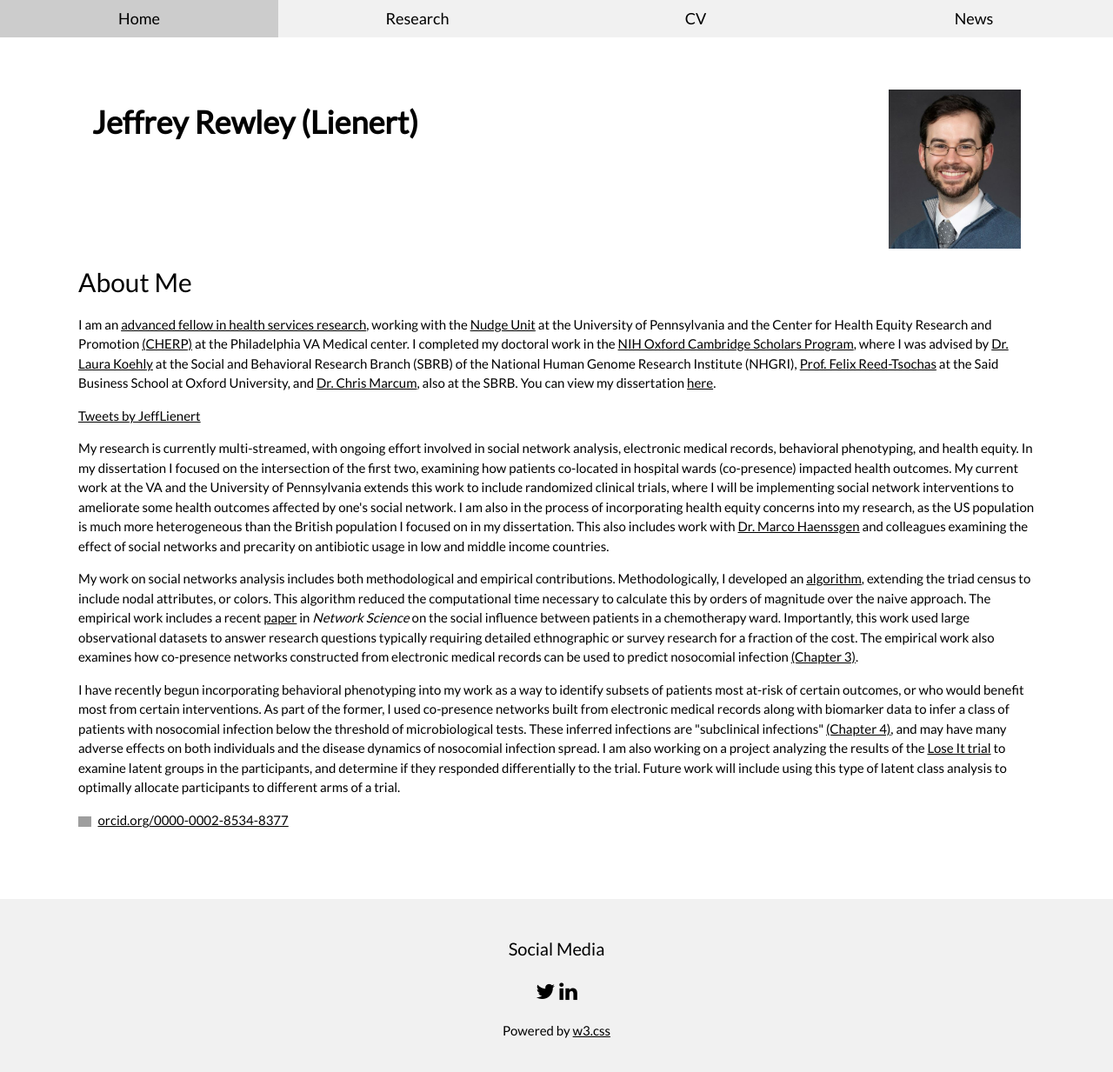
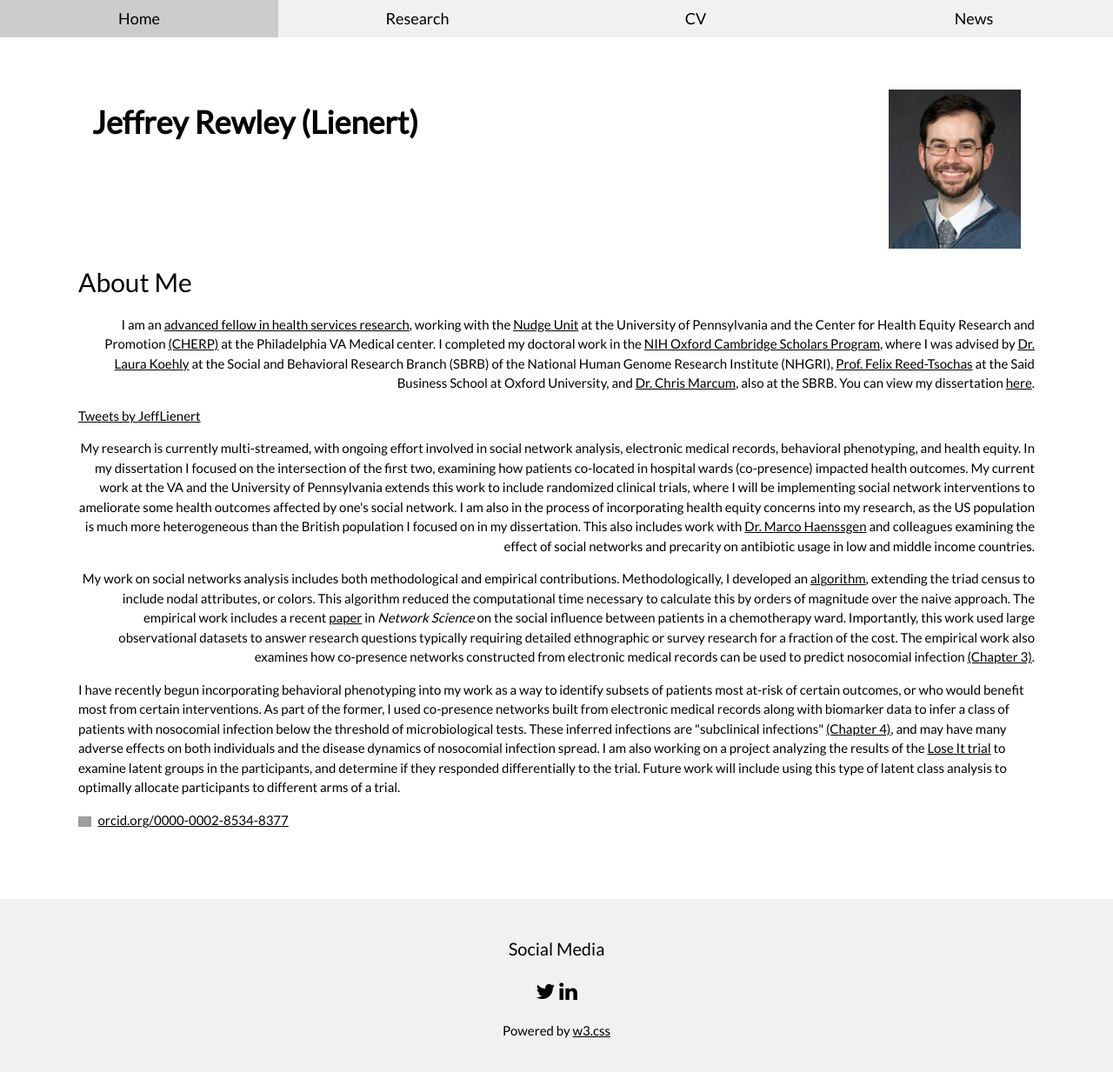
Before and after one commit to jlienert/jlienert.github.io, a Jekyll site: the page built from index.html, in a window 1280 px wide and 1244 px high. Shown: the top 1233 px of the window at 87% size. Built offline with Jekyll 4.4.1, drawn with Linux system fonts in a browser that asks for light colours; comment, search, counter and statistics services are not loaded; grey boxes are pictures that could not be loaded.

Commit message:
Update index.html

```diff
--- a/index.html
+++ b/index.html
@@ -17,7 +17,7 @@ title: Jeffrey Rewley (Lienert)
 
 <h2> About Me </h2>
 
-<p> I am an <a href="https://www.cherp.research.va.gov/research/CHERP_Health_Services_Research_Fellowship.asp">advanced fellow in health services research</a>, working with the
+<p align=right> I am an <a href="https://www.cherp.research.va.gov/research/CHERP_Health_Services_Research_Fellowship.asp">advanced fellow in health services research</a>, working with the
   <a href="https://nudgeunit.upenn.edu/">Nudge Unit</a> at the University of Pennsylvania and the Center for Health Equity Research and Promotion
   <a href="https://www.cherp.research.va.gov/">(CHERP)</a> at the Philadelphia VA Medical center. I completed my doctoral work in the
   <a href="https://oxcam.gpp.nih.gov/">NIH Oxford Cambridge Scholars Program</a>, where I was advised by
@@ -28,7 +28,7 @@ title: Jeffrey Rewley (Lienert)
 
 <a class="twitter-timeline" data-width="500" data-height="500" href="https://twitter.com/JeffLienert?ref_src=twsrc%5Etfw">Tweets by JeffLienert</a> <script async src="https://platform.twitter.com/widgets.js" charset="utf-8"></script>
 
-<p> My research is currently multi-streamed, with ongoing effort involved in social network analysis, electronic medical records, behavioral phenotyping, and health equity. In my dissertation I
+<p align=right> My research is currently multi-streamed, with ongoing effort involved in social network analysis, electronic medical records, behavioral phenotyping, and health equity. In my dissertation I
   focused on the intersection of the first two, examining how patients co-located in hospital wards (co-presence) impacted health outcomes. My current work at the VA and the University of
   Pennsylvania extends this work to include randomized clinical trials, where I will be implementing social network interventions to ameliorate some health outcomes affected by one's social
   network. I am also in the process of incorporating health equity concerns into my research, as the US population is much more heterogeneous than the British population I focused on in my
@@ -36,7 +36,7 @@ title: Jeffrey Rewley (Lienert)
   and colleagues examining the effect of social networks and precarity on antibiotic usage in low and middle income countries.
 </p>
 
-<p> My work on social networks analysis includes both methodological and empirical contributions. Methodologically, I developed an
+<p align=right> My work on social networks analysis includes both methodological and empirical contributions. Methodologically, I developed an
   <a href="https://papers.ssrn.com/sol3/papers.cfm?abstract_id=3119068">algorithm</a>, extending the triad census to include nodal attributes, or colors. This algorithm reduced the
   computational time necessary to calculate this by orders of magnitude over the naive approach. The empirical work includes a recent
   <a href="https://www.cambridge.org/core/journals/network-science/article/social-influence-on-5year-survival-in-a-longitudinal-chemotherapy-ward-copresence-network/4E08D5F5A0D332AA5BB119310833A244">paper</a>
```
